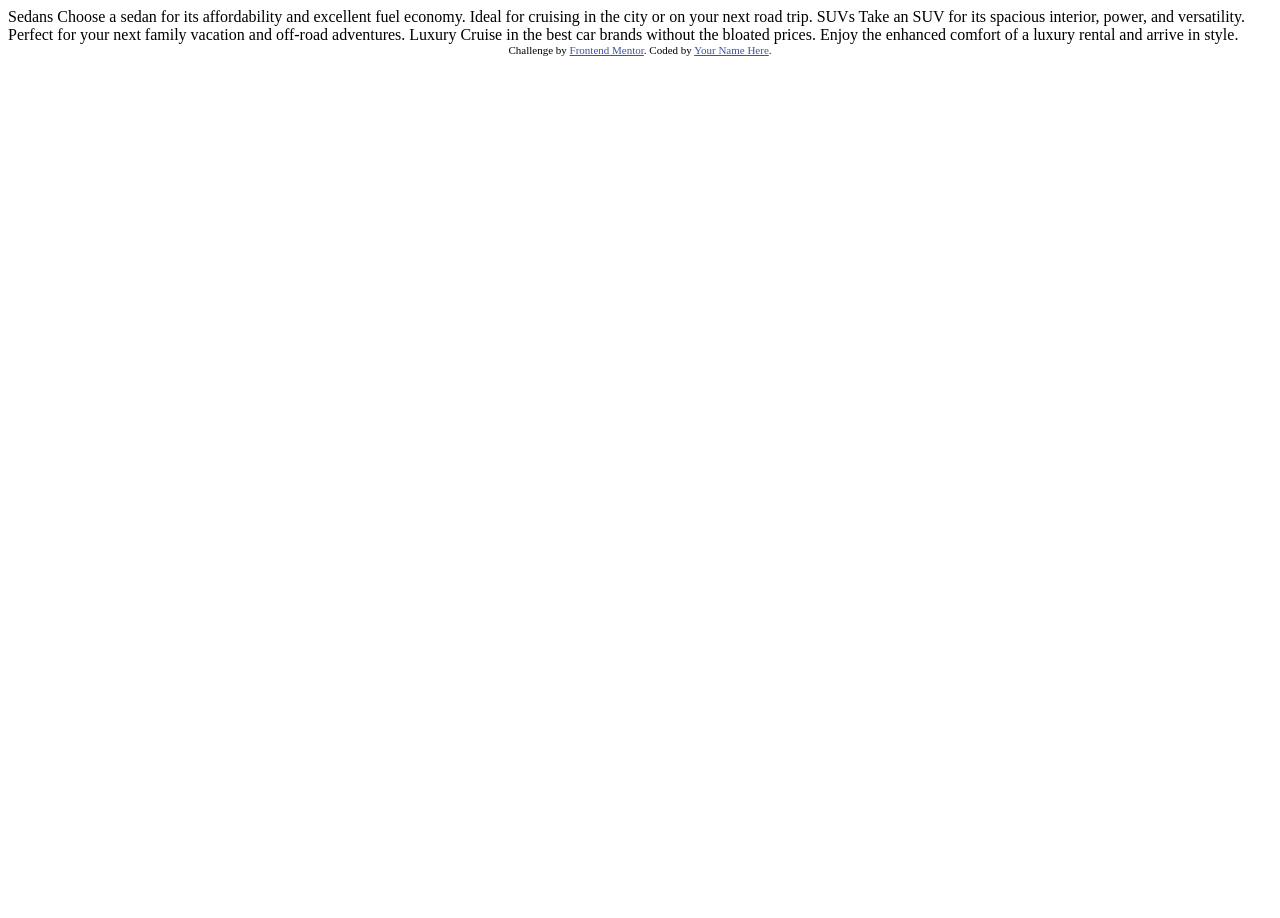
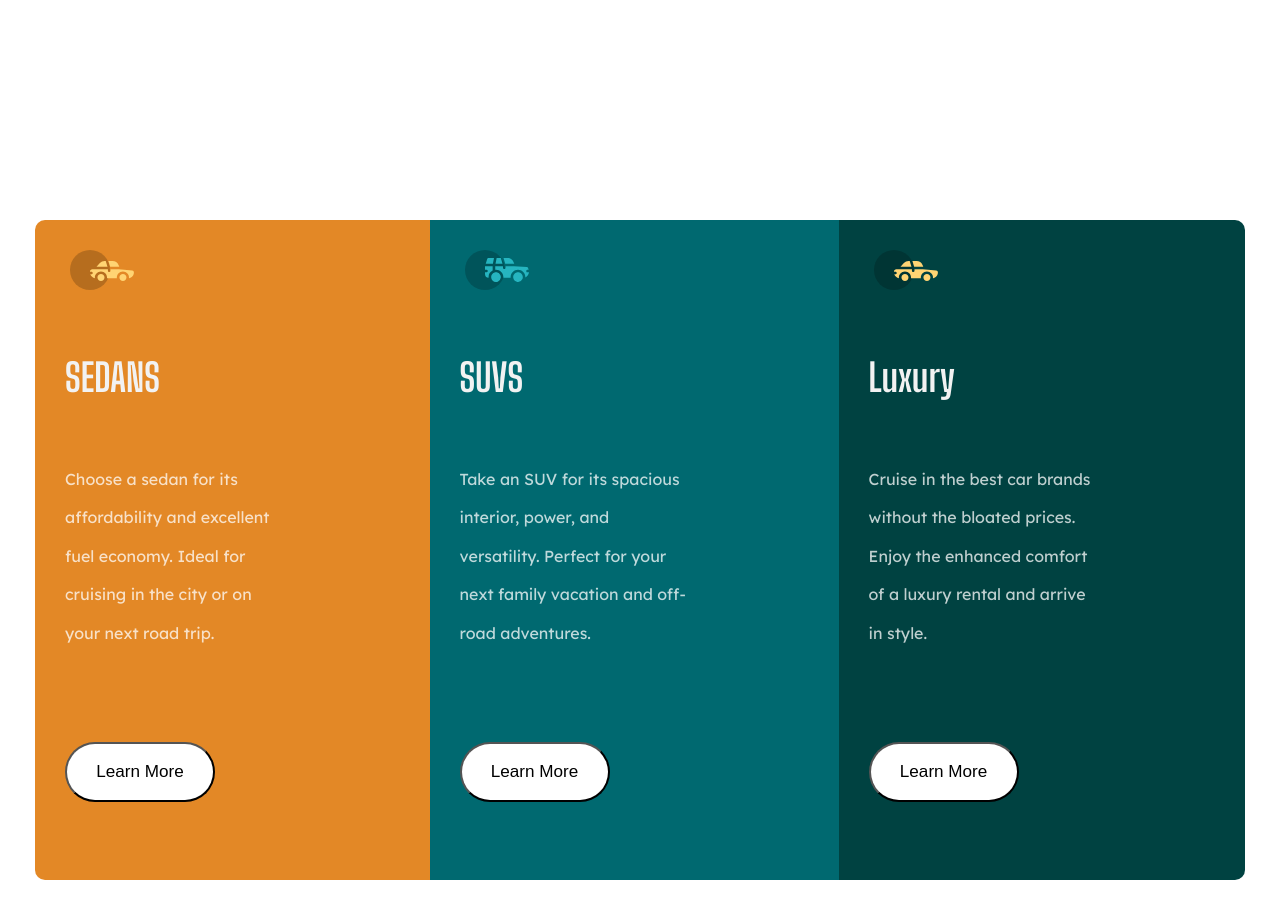
Before and after one commit to is44co/3-column-preview-card-component-main, a plain HTML site: page index.html in a window 1280 px wide. Before the commit the page ends 800 px from the top, so only its background shows below. Drawn offline with Linux system fonts and the light colour scheme.

Commit message:
last-commit

```diff
--- a/index.html
+++ b/index.html
@@ -9,28 +9,63 @@
   <title>Frontend Mentor | 3-column preview card component</title>
 
   <!-- Feel free to remove these styles or customise in your own stylesheet 👍 -->
-  <style>
-    .attribution { font-size: 11px; text-align: center; }
-    .attribution a { color: hsl(228, 45%, 44%); }
-  </style>
+ <link rel="stylesheet" href="./style.css">
 </head>
 <body>
+  <div class="parent">
 
-  Sedans
-  Choose a sedan for its affordability and excellent fuel economy. Ideal for cruising in the city
-  or on your next road trip.
+    <div class="child child1">
+      <div class="header">
+      <img src="./images/icon-sedans.svg" alt="">
 
-  SUVs
-  Take an SUV for its spacious interior, power, and versatility. Perfect for your next family vacation
-  and off-road adventures.
 
-  Luxury
-  Cruise in the best car brands without the bloated prices. Enjoy the enhanced comfort of a luxury
-  rental and arrive in style.
 
-  <div class="attribution">
-    Challenge by <a href="https://www.frontendmentor.io?ref=challenge" target="_blank">Frontend Mentor</a>.
-    Coded by <a href="#">Your Name Here</a>.
+    </div>
+    <div class="title">
+      <h1>SEDANS</h1>
+      <P>Choose a sedan for its affordability and excellent fuel economy. Ideal for cruising in the city
+        or on your next road trip.</P>
+    </div>
+    <div class="button">
+      <button><span class="span1">Learn More</span></button>
+    </div>
   </div>
+  <div class="child child2">
+    <div class="header">
+    <img src="./images/icon-suvs.svg" alt="">
+
+
+
+  </div>
+  <div class="title">
+    <h1>SUVS</h1>
+    <P> Take an SUV for its spacious interior, power, and versatility. Perfect for your next family vacation
+      and off-road adventures.</P>
+  </div>
+  <div class="button2">
+    <button><span class="span2">Learn More</span></button>
+  </div>
+</div>
+<div class="child child3">
+  <div class="header">
+  <img src="./images/icon-sedans.svg" alt="">
+
+
+
+</div>
+<div class="title">
+  <h1>Luxury</h1>
+  <P>Cruise in the best car brands without the bloated prices. Enjoy the enhanced comfort of a luxury
+    rental and arrive in style.</P>
+</div>
+<div class="button3">
+  <button><span class="span3">Learn More</span></button>
+</div>
+</div>
+
+  </div>
+
+
+
 </body>
 </html>
--- /dev/null
+++ b/style.css
@@ -0,0 +1,101 @@
+@import url('https://fonts.googleapis.com/css2?family=Lexend+Deca:wght@100..900&display=swap');
+
+@import url('https://fonts.googleapis.com/css2?family=Big+Shoulders+Display:wght@100..900&display=swap');
+*{
+    margin: 0;
+    padding: 0;
+    box-sizing:border-box
+    ;
+
+
+}
+h1{
+    font-family: "Big Shoulders Display", sans-serif;
+    font-weight: 700;
+    color: hsl(0, 0%, 95%);
+    padding:30px;
+    font-size: 2.4em;
+    text-align: start;
+}
+p{
+    font-family: "Lexend Deca", sans-serif;
+    font-weight: 400;
+    color: hsla(0, 0%, 100%, 0.75);
+    width: 70%;
+    font-size: 16px;
+    line-height: 2.4;
+    padding: 30px;
+}
+.parent{
+    width: 1250px;
+    height: 700px;
+    display: flex;
+    align-items: center;
+   margin:200px auto;
+    padding: 20px ;
+    bor
+
+}
+.child{
+
+    height: 100%;
+    display: flex;
+    flex-direction: column;
+    justify-content: flex-start;
+}
+.child1{
+    background-color: hsl(31, 77%, 52%);
+    height: 100%;
+    border-top-left-radius: 10px;
+    border-bottom-left-radius: 10px;
+}
+.child2{
+    background-color: hsl(184, 100%, 22%);
+}
+.child3{
+    background-color: hsl(179, 100%, 13%);
+    border-top-right-radius: 10px;
+    border-bottom-right-radius: 10px;
+}
+.header{
+    padding: 30px 35px;
+    font-size: ;
+}
+button{
+
+    background-color: hsl(0, 0%, 95%);
+    width: 150px;
+    height: 60px;
+    margin: 30px;
+    text-align: center;
+    border-radius: 50px;
+    font-size: 1.07em;
+   margin-top: 60px;
+}
+
+
+
+
+button{
+    background-color:white ;
+    color: black;
+}
+button:hover{
+    background-color: inherit;
+    cursor: pointer;
+    color: white;
+}
+button:active{
+    background-color: inherit;
+    color: black;
+}
+@media (max-width: 1250px) {
+
+.parent{
+    width: 375px;
+
+    display: flex;
+
+flex-direction: column;
+margin-top: auto;}
+  }
```
